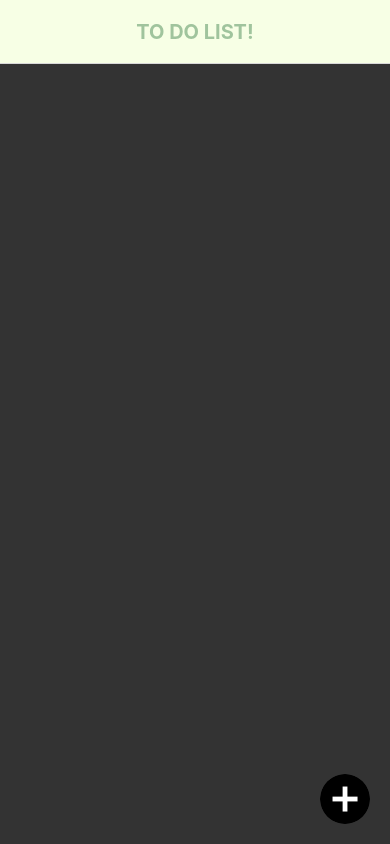
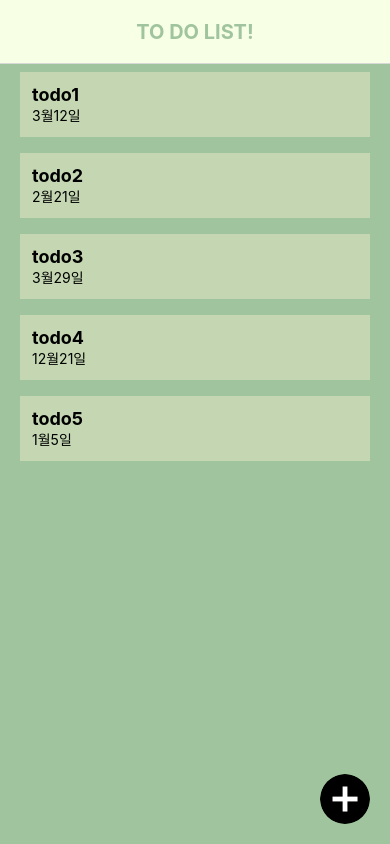
Before and after one commit to hoinlee-moi/RN_TODOLIST, a React Native app: screen /TodoList in a window 390 px wide. Built offline with nearby package versions, Linux system fonts and the light colour scheme.

Commit message:
Feat : List,Listitem components add List component, ListItem component add, tag,tagList

```diff
--- /dev/null
+++ b/app/components/list/ItemTag.js
@@ -0,0 +1,6 @@
+import {View} from 'react-native'
+
+const ItemTag = () => {
+    return <View></View>
+}
+export default ItemTag
--- /dev/null
+++ b/app/components/list/ItemTagList.js
@@ -0,0 +1,6 @@
+import {View} from 'react-native'
+
+const ItemTagList = () => {
+    return <View></View>
+}
+export default ItemTagList
--- /dev/null
+++ b/app/components/list/List.js
@@ -0,0 +1,15 @@
+import {FlatList} from 'react-native';
+import ListItem from './ListItem';
+
+const renderTodoItem = itemData => <ListItem {...itemData.item} />;
+const List = ({list}) => {
+  return (
+    <FlatList
+      data={list}
+      renderItem={renderTodoItem}
+      keyExtractor={item => item.id}
+    />
+  );
+};
+
+export default List;
--- /dev/null
+++ b/app/components/list/ListItem.js
@@ -0,0 +1,40 @@
+import {Pressable, View, Text,StyleSheet} from 'react-native';
+import {GlobalStyle} from '../../constants/styles';
+import { getFormattedDate } from '../../util/date';
+
+const ListItem = ({id, content, date, checked, tag}) => {
+
+  return (
+    <Pressable style={({pressed}) => pressed && styles.pressed}>
+      <View style={styles.todoItem}>
+        <View>{/* 체크박스 UI컴포넌트 */}</View>
+        <View>
+          <Text style={styles.todoContent}>{content}</Text>
+        </View>
+        <View>
+          <Text>{getFormattedDate(date)}</Text>
+        </View>
+        <View>
+            {/* 태그 아이템 리스트 */}
+        </View>
+      </View>
+    </Pressable>
+  );
+};
+
+export default ListItem;
+
+const styles = StyleSheet.create({
+  pressed: {
+    opacity: 0.75,
+  },
+  todoItem: {
+    padding: 12,
+    marginVertical: 8,
+    backgroundColor: GlobalStyle.colors.primary300,
+  },
+  todoContent:{
+    fontSize: 18,
+    fontWeight:'bold'
+  }
+});
--- a/app/components/ui/ImageButton.js
+++ b/app/components/ui/ImageButton.js
@@ -1,7 +1,6 @@
 import {Image, TouchableOpacity, StyleSheet} from 'react-native';
 
 const ImageButton = ({name, onPress, style}) => {
-  console.log(name)
   return (
     <TouchableOpacity onPress={onPress} style={style}>
       <Image style={styles.button} source={name} />
--- a/app/screens/TodoList.js
+++ b/app/screens/TodoList.js
@@ -2,40 +2,42 @@ import {View, Text, StyleSheet, Pressable} from 'react-native';
 import {useNavigation} from '@react-navigation/native';
 import {images} from '../constants/images';
 import ImageButton from '../components/ui/ImageButton';
+import List from '../components/list/List';
+import { GlobalStyle } from '../constants/styles';
 
 const DUMMY_LIST = [
   {
     id: '0',
     content: 'todo1',
-    date: new Date('6월 21일'),
+    date: new Date('2022-3-12'),
     checked: false,
     tag: ['태그1'],
   },
   {
     id: '1',
     content: 'todo2',
-    date: new Date('2월 21일'),
+    date: new Date('2023-2-21'),
     checked: true,
     tag: [],
   },
   {
     id: '2',
     content: 'todo3',
-    date: new Date('3월 29일'),
+    date: new Date('2023-3-29'),
     checked: false,
     tag: ['태그1','태그2'],
   },
   {
     id: '3',
     content: 'todo4',
-    date: new Date('12월 21일'),
+    date: new Date('2023-12-21'),
     checked: true,
     tag: ['태그1'],
   },
   {
     id: '4',
     content: 'todo5',
-    date: new Date('1월 5일'),
+    date: new Date('2021-1-5'),
     checked: false,
     tag: ['태그1','태그2','태그3','태그4'],
   },
@@ -47,7 +49,7 @@ const TodoList = () => {
 
   return (
     <View style={styles.screen}>
-      <View></View>
+      <List list={DUMMY_LIST} />
       <ImageButton
         name={images.add}
         style={styles.buttonContainer}
@@ -63,7 +65,7 @@ const styles = StyleSheet.create({
     position: 'relative',
     flex: 1,
     paddingHorizontal: 20,
-    backgroundColor: '#333333',
+    backgroundColor: GlobalStyle.colors.primary400,
   },
   buttonContainer: {
     position: 'absolute',
```
